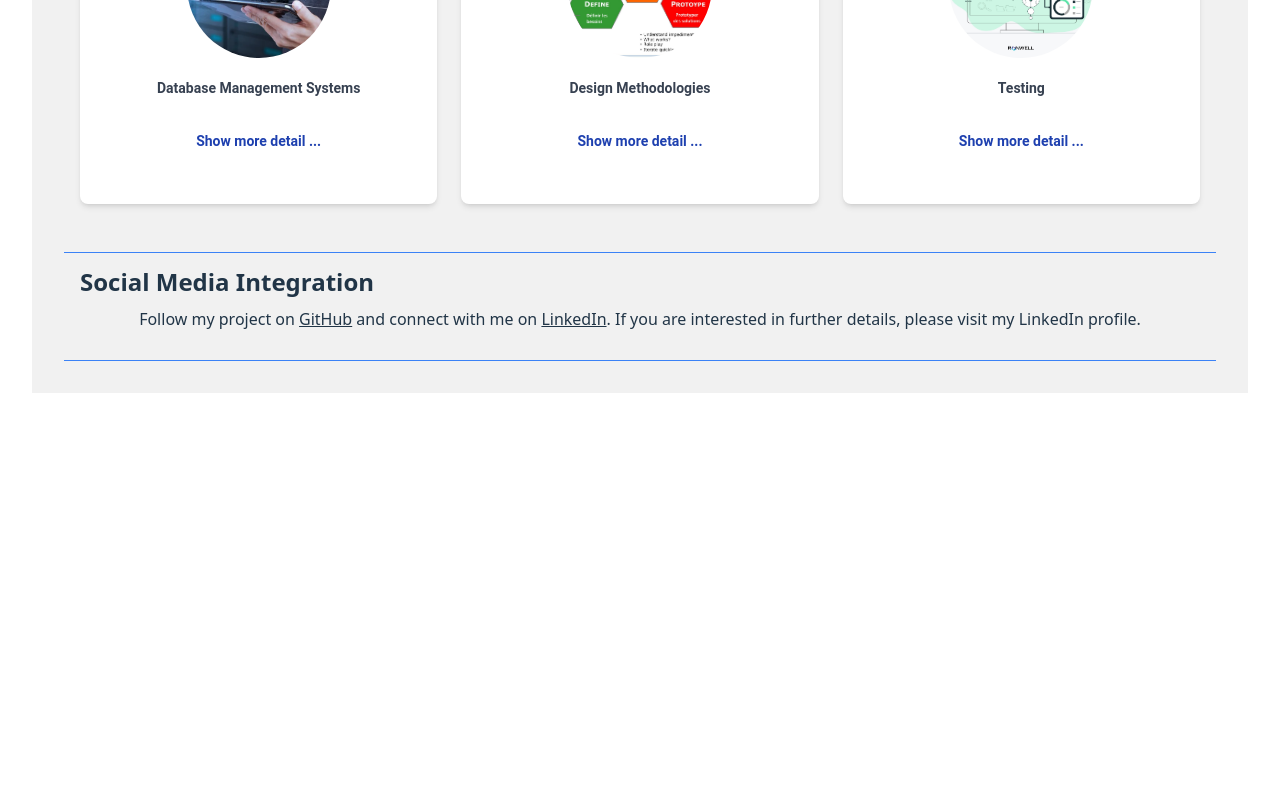
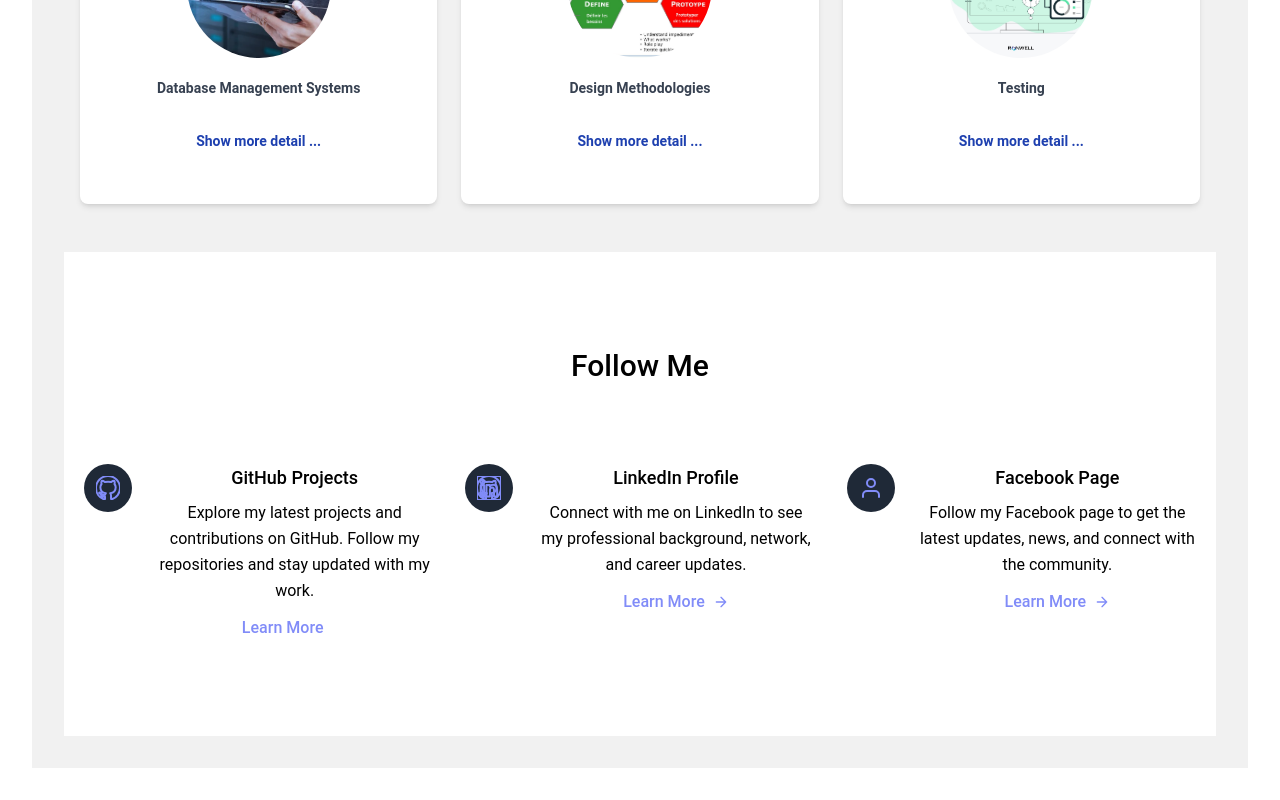
Before and after one commit to RABESANDRATANAJeanHubert/my-profile, a Vue app: page / in a window 1280 px wide. Shown: the part 1915-2715 px from the top of the page. Before the commit the page ends 2340 px from the top, so only its background shows below. Built offline with nearby package versions, Linux system fonts and the light colour scheme.

Commit message:
add footer

```diff
--- a/src/components/About.vue
+++ b/src/components/About.vue
@@ -1,20 +1,69 @@
 <template>
-  <section id="about">
-    <div class="container mx-auto text-center">
-<div class="bg-white-100 border-t border-b border-blue-500 text-black-700 px-4 py-3" role="alert">
-  <div class="group relative -ml-4 flex scroll-mt-40 items-center pl-4">
-      <div class="group relative -ml-4 flex scroll-mt-40 items-center pl-4">
-    <h2 class="block antialiased tracking-normal font-sans text-2xl font-semibold leading-snug text-primary mb-2">
-        Social Media Integration
-    </h2>
-</div>
-</div>
-<p class="block antialiased font-sans text-base font-light leading-relaxed text-inherit mb-4 font-normal text-gray-600">
-    Follow my project on <a  href="https://github.com/RABESANDRATANAJeanHubert" target="_blank" class="text-primary underline">GitHub</a> and connect with me on <a  href="https://www.linkedin.com/in/jean-hubert-rabesandratana-15b358189 " target="_blank" class="text-primary underline">LinkedIn</a>. If you are interested in further details, please visit my LinkedIn profile.
-</p>
+  <section class="text-black bg-white">
+  <div class="container px-5 py-24 mx-auto">
+    <h1 class="sm:text-3xl text-2xl font-medium title-font text-center text-black mb-20">
+      Follow Me
+        </h1>
+    <div class="flex flex-wrap sm:-m-4 -mx-4 -mb-10 -mt-4 md:space-y-0 space-y-6">
+      <div class="p-4 md:w-1/3 flex">
+        <div class="w-12 h-12 inline-flex items-center justify-center rounded-full bg-gray-800 text-indigo-400 mb-4 flex-shrink-0">
+          <svg fill="none" stroke="currentColor" stroke-linecap="round" stroke-linejoin="round" stroke-width="2" class="w-6 h-6" viewBox="0 0 24 24">
+  <path d="M12 0C5.373 0 0 5.373 0 12c0 5.302 3.438 9.8 8.205 11.387.6.111.82-.26.82-.577v-2.17c-3.338.724-4.033-1.61-4.033-1.61-.546-1.387-1.333-1.757-1.333-1.757-1.089-.745.083-.729.083-.729 1.205.084 1.838 1.237 1.838 1.237 1.07 1.833 2.809 1.303 3.495.996.107-.774.42-1.303.762-1.602-2.665-.305-5.466-1.332-5.466-5.931 0-1.31.468-2.38 1.236-3.22-.124-.303-.536-1.524.117-3.176 0 0 1.008-.322 3.3 1.23.957-.266 1.983-.399 3.003-.403 1.02.004 2.047.137 3.006.403 2.29-1.552 3.296-1.23 3.296-1.23.655 1.653.243 2.874.12 3.176.77.84 1.234 1.91 1.234 3.22 0 4.61-2.803 5.624-5.475 5.921.431.372.816 1.1.816 2.215v3.287c0 .32.218.694.824.575C20.565 21.795 24 17.298 24 12 24 5.373 18.627 0 12 0z"></path>
+</svg>
+
+        </div>
+        <div class="flex-grow pl-6">
+          <h2 class="text-black text-lg title-font font-medium mb-2">GitHub Projects</h2>
+          <p class="leading-relaxed text-base">Explore my latest projects and contributions on GitHub. Follow my repositories and stay updated with my work.</p>
+          <a href="https://github.com/RABESANDRATANAJeanHubert" target="_blank" class="mt-3 text-indigo-400 inline-flex items-center">Learn More
+            <svg fill="none" stroke="currentColor" stroke-linecap="round" stroke-linejoin="round" stroke-width="2" class="w-4 h-4 ml-2" viewBox="0 0 24 24">
+              <!-- <path d="M5 12h14M12 5l7 7-7 7"></path> -->
+            </svg>
+          </a>
+        </div>
+      </div>
+      <div class="p-4 md:w-1/3 flex">
+        <div class="w-12 h-12 inline-flex items-center justify-center rounded-full bg-gray-800 text-indigo-400 mb-4 flex-shrink-0">
+          <svg fill="none" stroke="currentColor" stroke-linecap="round" stroke-linejoin="round" stroke-width="2" class="w-6 h-6" viewBox="0 0 24 24">
+  <g id="github">
+    <path d="M12 0C5.373 0 0 5.373 0 12c0 5.302 3.438 9.8 8.205 11.387.6.111.82-.26.82-.577v-2.17c-3.338.724-4.033-1.61-4.033-1.61-.546-1.387-1.333-1.757-1.333-1.757-1.089-.745.083-.729.083-.729 1.205.084 1.838 1.237 1.838 1.237 1.07 1.833 2.809 1.303 3.495.996.107-.774.42-1.303.762-1.602-2.665-.305-5.466-1.332-5.466-5.931 0-1.31.468-2.38 1.236-3.22-.124-.303-.536-1.524.117-3.176 0 0 1.008-.322 3.3 1.23.957-.266 1.983-.399 3.003-.403 1.02.004 2.047.137 3.006.403 2.29-1.552 3.296-1.23 3.296-1.23.655 1.653.243 2.874.12 3.176.77.84 1.234 1.91 1.234 3.22 0 4.61-2.803 5.624-5.475 5.921.431.372.816 1.1.816 2.215v3.287c0 .32.218.694.824.575C20.565 21.795 24 17.298 24 12 24 5.373 18.627 0 12 0z"></path>
+  </g>
+  <g id="linkedin">
+    <path d="M22.23 0H1.77C.792 0 0 .775 0 1.73v20.54C0 23.225.792 24 1.77 24h20.46C23.208 24 24 23.225 24 22.27V1.73C24 .775 23.208 0 22.23 0zM7.12 20.452H3.684V9h3.436v11.452zM5.402 7.661c-1.1 0-1.991-.896-1.991-1.996 0-1.105.892-2.002 1.991-2.002s1.993.897 1.993 2.002c0 1.1-.893 1.996-1.993 1.996zm15.052 12.791h-3.436v-5.74c0-1.367-.025-3.126-1.908-3.126-1.91 0-2.205 1.493-2.205 3.022v5.844H9.47V9h3.297v1.561h.047c.457-.862 1.575-1.767 3.24-1.767 3.463 0 4.103 2.28 4.103 5.247v6.411z"></path>
+  </g>
+</svg>
+
+        </div>
+        <div class="flex-grow pl-6">
+          <h2 class="text-black text-lg title-font font-medium mb-2">LinkedIn Profile</h2>
+          <p class="leading-relaxed text-base">Connect with me on LinkedIn to see my professional background, network, and career updates.</p>
+          <a href="https://www.linkedin.com/in/jean-hubert-rabesandratana-15b358189" target="_blank" class="mt-3 text-indigo-400 inline-flex items-center">Learn More
+            <svg fill="none" stroke="currentColor" stroke-linecap="round" stroke-linejoin="round" stroke-width="2" class="w-4 h-4 ml-2" viewBox="0 0 24 24">
+              <path d="M5 12h14M12 5l7 7-7 7"></path>
+            </svg>
+          </a>
+        </div>
+      </div>
+      <div class="p-4 md:w-1/3 flex">
+        <div class="w-12 h-12 inline-flex items-center justify-center rounded-full bg-gray-800 text-indigo-400 mb-4 flex-shrink-0">
+          <svg fill="none" stroke="currentColor" stroke-linecap="round" stroke-linejoin="round" stroke-width="2" class="w-6 h-6" viewBox="0 0 24 24">
+            <path d="M20 21v-2a4 4 0 00-4-4H8a4 4 0 00-4 4v2"></path>
+            <circle cx="12" cy="7" r="4"></circle>
+          </svg>
+        </div>
+        <div class="flex-grow pl-6">
+          <h2 class="text-black text-lg title-font font-medium mb-2">Facebook Page</h2>
+          <p class="leading-relaxed text-base">Follow my Facebook page to get the latest updates, news, and connect with the community.</p>
+          <a href="https://www.facebook.com/yourprofile" target="_blank" class="mt-3 text-indigo-400 inline-flex items-center">Learn More
+            <svg fill="none" stroke="currentColor" stroke-linecap="round" stroke-linejoin="round" stroke-width="2" class="w-4 h-4 ml-2" viewBox="0 0 24 24">
+              <path d="M5 12h14M12 5l7 7-7 7"></path>
+            </svg>
+          </a>
+        </div>
+      </div>
     </div>
-</div>
-  </section>
+  </div>
+</section>
 </template>
 
 <script setup>
--- a/src/components/Footer.vue
+++ b/src/components/Footer.vue
@@ -6,7 +6,6 @@
                 <div class="w-full space-x-12 flex justify-center text-gray-300 sm:w-7/12 md:justify-start">
                     <ul class="list-disc list-inside space-y-8">
                         <li><a href="#" class="hover:text-sky-400 transition">Home</a></li>
-
                         <li><a href="#" class="hover:text-sky-400 transition">About</a></li>
                         <li><a href="#" class="hover:text-sky-400 transition">Guide</a></li>
                         <li><a href="#" class="hover:text-sky-400 transition">Blocks</a></li>
@@ -102,6 +101,3 @@
     <div aria-hidden="true" class="absolute inset-0 w-full h-full bg-[#020314] opacity-80"></div>
 </footer>
   </template>
-
-  <script setup>
-  </script>
--- a/src/components/Skills.vue
+++ b/src/components/Skills.vue
@@ -44,17 +44,13 @@
 
 <script setup>
 import { ref } from 'vue';
-import DialogSkills from './DialogSkills.vue'; // Adjust the path as necessary
+import DialogSkills from './DialogSkills.vue';
 import { skilList } from '../models';
 
 const skills = ref(skilList);
 
 const showDialog = ref(false);
 const selectedSkill = ref({});
-
-const toggleFrameworks = (index) => {
-  skills.value[index].showFrameworks = !skills.value[index].showFrameworks;
-};
 
 const openDialog = (skill) => {
   selectedSkill.value = skill;
--- a/vite.config.js
+++ b/vite.config.js
@@ -1,9 +1,9 @@
-import { defineConfig } from 'vite'
-import vue from '@vitejs/plugin-vue'
+import { defineConfig } from 'vite';
+import vue from '@vitejs/plugin-vue';
 
-// https://vitejs.dev/config/
 export default defineConfig({
   base: '/my-profile/',
-  plugins: [vue()],
-
-})
+  plugins: [
+    vue()
+  ]
+});
```
Also changed, not shown: 1 other file (tests, documents, lock files or other folders).
